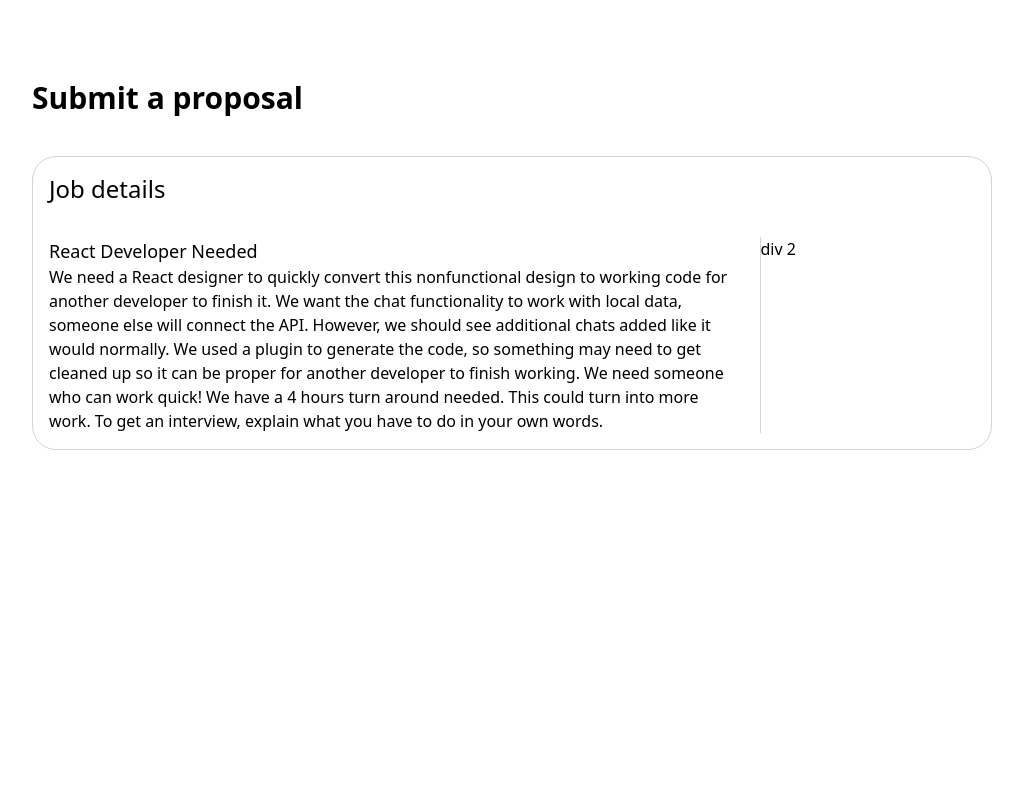
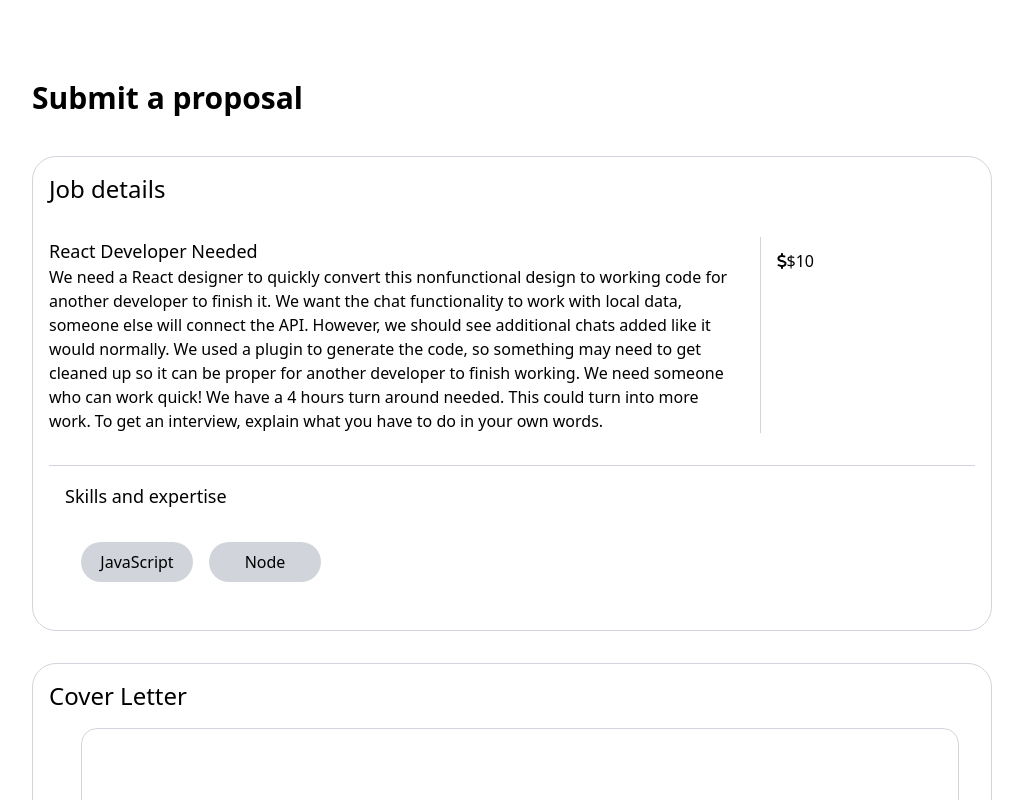
Before and after one commit to Kamau-ke/nextDoor-Jobs, a React (Vite) app: page / in a window 1280 px wide. Shown: the whole page, without its empty margins (128-1151 px from the left). Built offline with nearby package versions, Linux system fonts and the light colour scheme.

Commit message:
Application page

```diff
--- a/src/App.jsx
+++ b/src/App.jsx
@@ -9,7 +9,7 @@ function App() {
 
 
   return (
-    <div className='h-screen w-screen bg-white'>
+    <div className='h-screen w-screen bg-white overflow-x-hidden'>
     {/* <Register/> */}
     {/* <Navbar/>
     <MainSection/> */}
--- a/src/JobApplication.jsx
+++ b/src/JobApplication.jsx
@@ -1,32 +1,49 @@
 import React from 'react'
-
+import { FontAwesomeIcon } from '@fortawesome/react-fontawesome'
+import { faDollarSign } from '@fortawesome/free-solid-svg-icons'
+import Button from './components/button'
 function JobApplication() {
   return (
     <div className='overflow-x-hidden'>
         <div className='w-3/4 mx-auto mt-20 '>
             <h1 className='font-semibold text-3xl pb-10'>Submit a proposal</h1>
 
+            {/* About job */}
             <div className='border border-gray-300 rounded-3xl p-4'>
-
                 <h2 className='font-medium text-2xl pb-8'>Job details</h2>
-
-
-
-                <div className='flex '>
+                <div className='flex'>
                     <div className='w-3/4 '>
                     <h1 className='font-medium text-lg'>React Developer Needed</h1>
                     <p>We need a React designer to quickly convert this nonfunctional design to working code for another developer to finish it. We want the chat functionality to work with local data, someone else will connect the API. However, we should see additional chats added like it would normally. We used a plugin to generate the code, so something may need to get cleaned up so it can be proper for another developer to finish working. We need someone who can work quick! We have a 4 hours turn around needed. This could turn into more work. To get an interview, explain what you have to do in your own words.</p>
                     </div>
 
-                    <div className='border-l border-gray-300 ml-4'>
-                        <h2>div 2</h2>
+                    <div className='border-l border-gray-300 ml-4 max-w-full'>
+                    <FontAwesomeIcon icon={faDollarSign} className='ml-4 mt-4'/>
+                    <span>$10</span>
                     </div>
                 </div>
 
-                <div>
+                <div className='mt-8 w-full border-t border-gray-300 p-4'>
+                    <h2 className='font-medium text-lg pb-8'>Skills and expertise</h2>
+                    <div className='flex mb-4'>
+                        <h4 className='bg-gray-300 w-28 py-2 rounded-full text-center ml-4 '>JavaScript</h4>
 
+                        <h4 className='bg-gray-300 w-28 py-2 rounded-full text-center ml-4 '>Node</h4>
+                </div>
                 </div>
             </div>
+
+            {/* cover letter  */}
+
+            <div className='border border-gray-300 rounded-3xl mt-8 mb-12 h-96'>
+                <h1 className='font-medium text-2xl p-4'>Cover Letter</h1>
+                <input type="text" className='border border-gray-300 rounded-2xl w-11/12 h-3/4 ml-12' />
+            </div>
+
+            <div className='mb-12'>
+             <Button text='Submit Proposal'/>
+            </div>
+
         </div>
     </div>
   )
```
